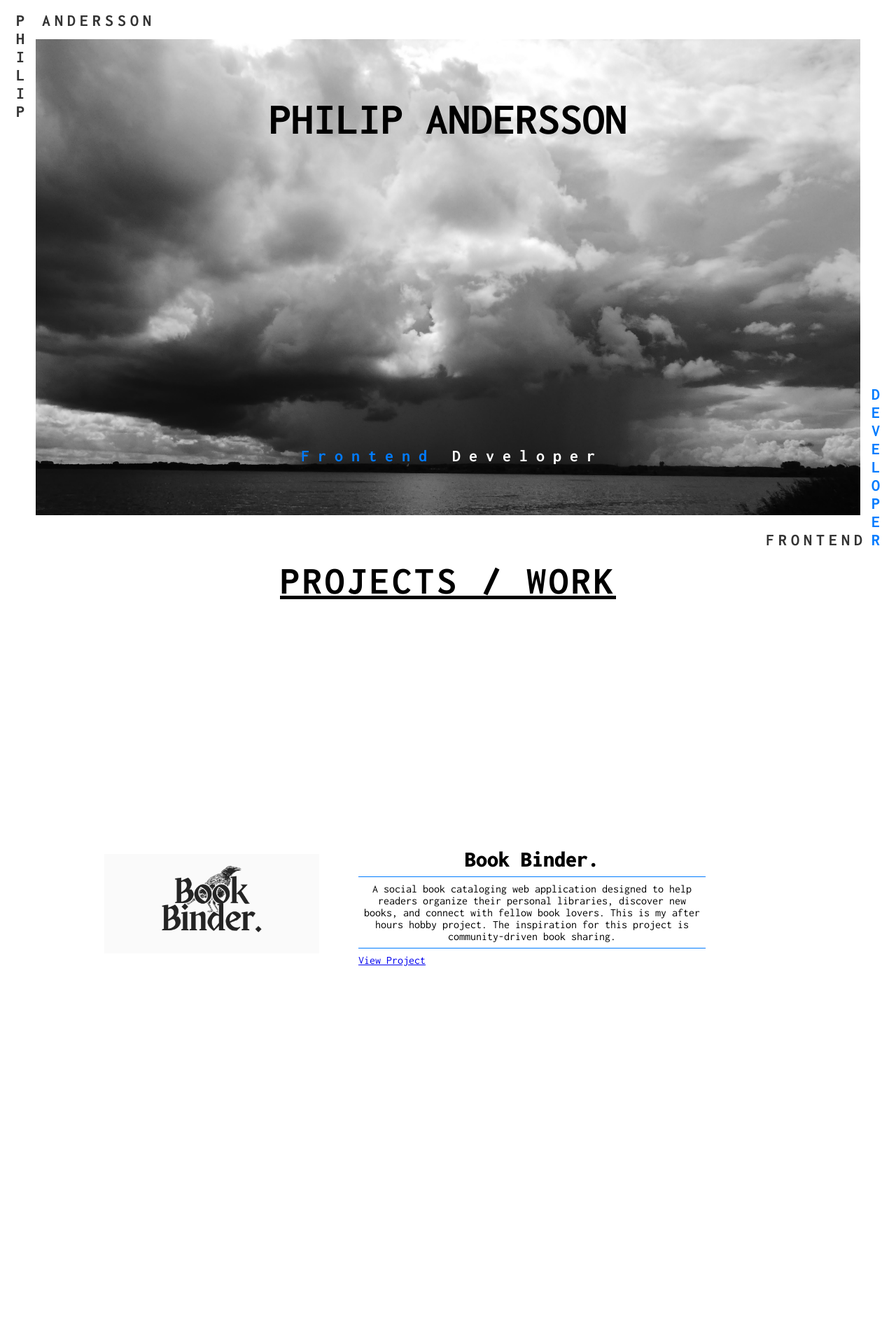
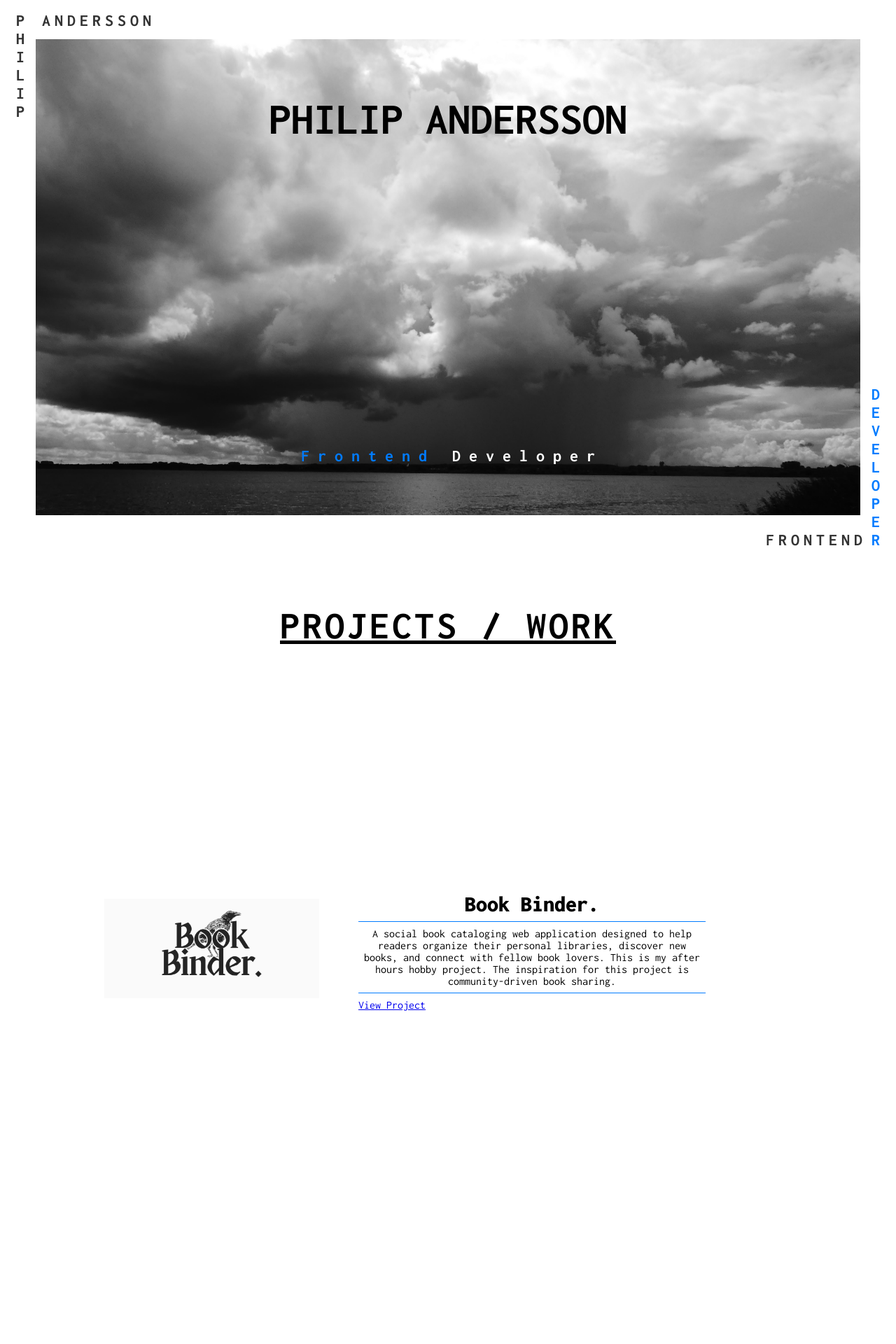
Before and after one commit to KungSisyfos/philipandersson.dev, a SvelteKit app: page / in a window 1280 px wide. Shown: the top 1920 px of the page at 70% size. Built offline with nearby package versions, Linux system fonts and the light colour scheme.

Commit message:
fixed margin

```diff
--- a/src/routes/+page.svelte
+++ b/src/routes/+page.svelte
@@ -111,7 +111,7 @@
 	}
 	#projects {
 		width: 80vw;
-		margin: 0 auto;
+		margin: 4rem auto 0;
 	}
 	.projects-title {
 		margin: 0 auto;
```
